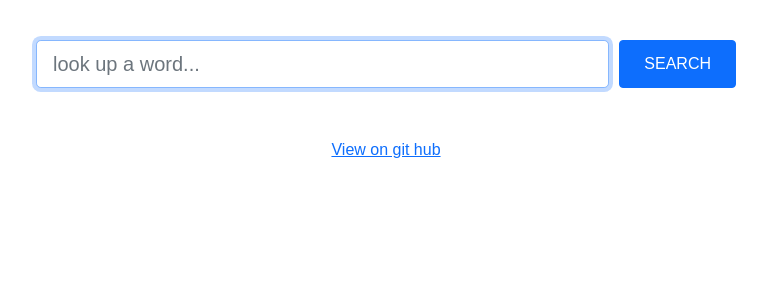
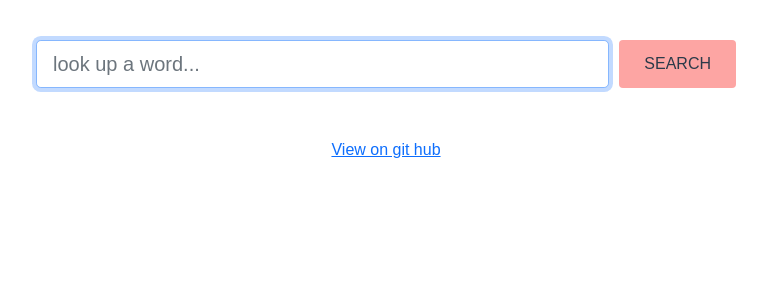
Before and after one commit to vectorbeat/dictionary-app, a React (Create React App) app: page / in a window 1280 px wide. Shown: the top 300 px of the page, without its empty margins (254-1021 px from the left). Built offline with nearby package versions, Linux system fonts and the light colour scheme; a web font is replaced by a local one.

Commit message:
Update app.css buttons and colors

```diff
--- a/src/App.css
+++ b/src/App.css
@@ -5,6 +5,7 @@
 .App {
   font-family: "KoHo", sans-serif;
   text-align: center;
+  color: #2c3a49;
 }
 
 .footer {
@@ -22,24 +23,48 @@
 .search-btn {
   margin-left: 10px;
   margin-top: 10px;
+  background-color: #fda5a3;
+  border: #fda5a3;
+  color: #2c3a49;
+}
+
+.search-btn:hover {
+  background-color: #ba7b7a;
+  border: #ba7b7a;
+  color: #2c3a49;
+}
+
+.btn-primary {
+  background-color: #fda5a3;
+  border: #fda5a3;
+  color: #2c3a49;
+}
+
+.btn-primary:hover {
+  background-color: #ba7b7a;
+  border: #ba7b7a;
+  color: #2c3a49;
 }
 h1 {
-  font-size: 32px;
+  font-size: 38px;
   padding: 10px;
+  padding-bottom: 20px;
   font-weight: bold;
   margin-top: 30px;
-  background-color: black;
+  background-color: #2c3a49;
   color: white;
 }
 
 .card {
   margin-bottom: 20px;
+  box-shadow: black;
 }
 h3 {
   font-size: 28px;
 }
 .card-header {
   font-size: 28px;
+  background-color: #c4d0dc;
 }
 .definition {
   font-size: 22px;
```
